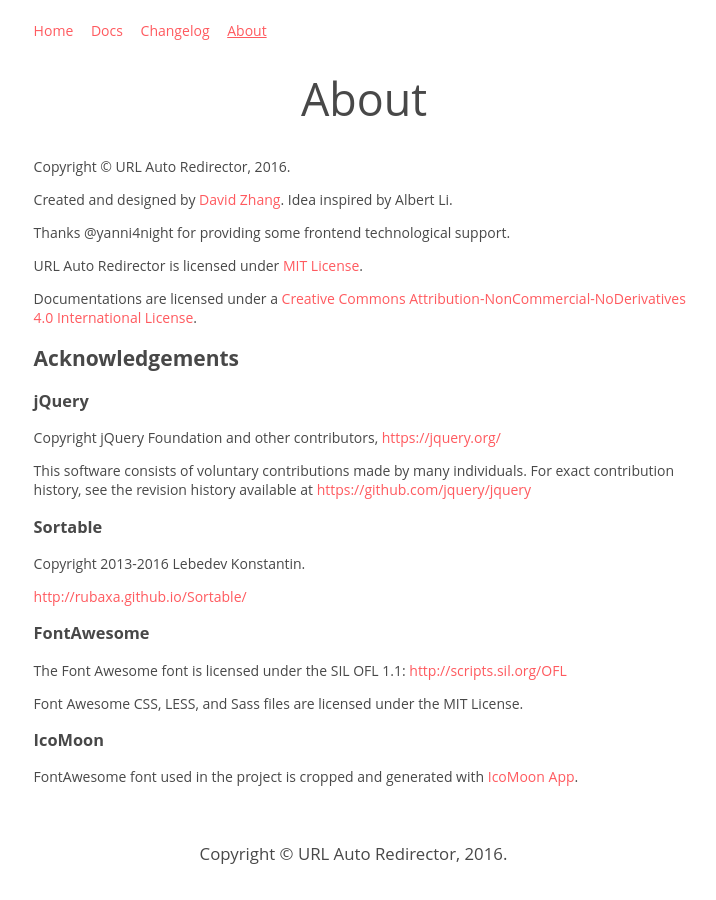
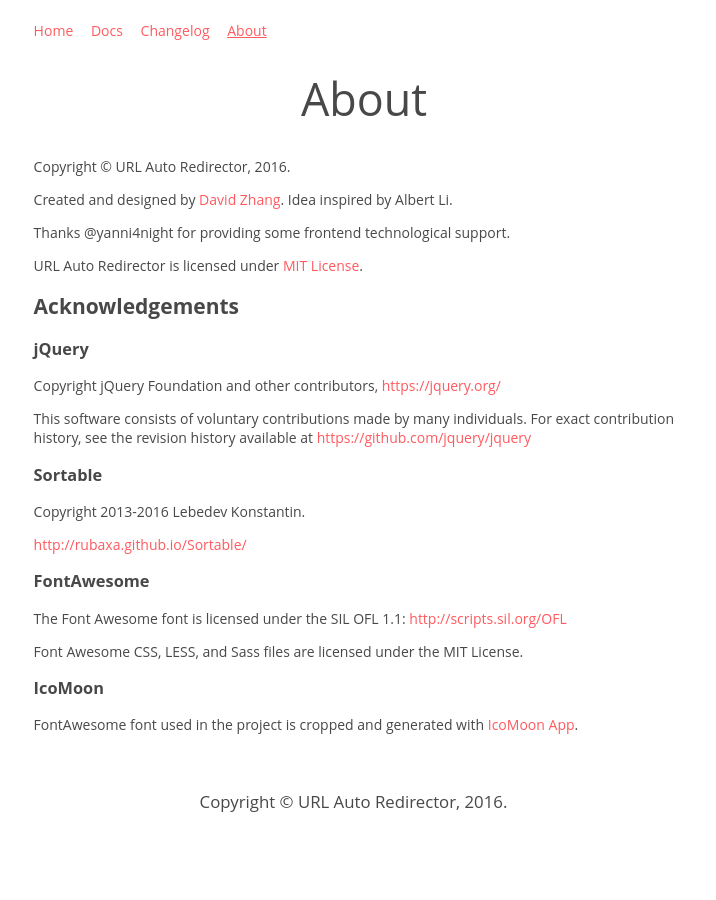
Before and after one commit to URLAutoRedirector/urlautoredirector.github.io, a Jekyll site: the page built from _docs/about.md, in a window 1280 px wide. Shown: the whole page, without its empty margins (276-992 px from the left). Built offline with Jekyll 4.4.1, drawn with Linux system fonts in a browser that asks for light colours.

Commit message:
Update license

```diff
--- a/_docs/about.md
+++ b/_docs/about.md
@@ -11,8 +11,6 @@
 Thanks @yanni4night for providing some frontend technological support.
 
 URL Auto Redirector is licensed under [MIT License](https://github.com/UrlAutoRedirector/UrlAutoRedirector/blob/master/LICENSE).
-
-Documentations are licensed under a [Creative Commons Attribution-NonCommercial-NoDerivatives 4.0 International License](http://creativecommons.org/licenses/by-nc-nd/4.0/).
 
 ##  Acknowledgements
 
```
